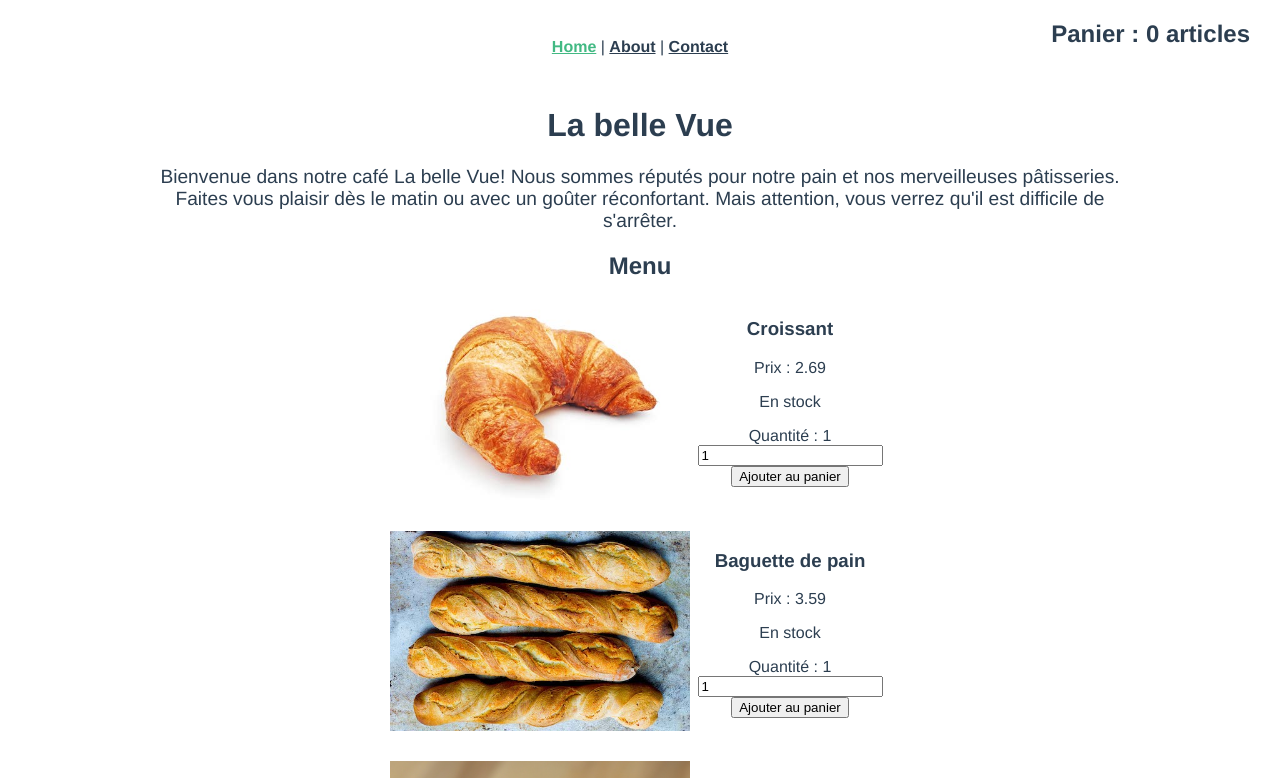
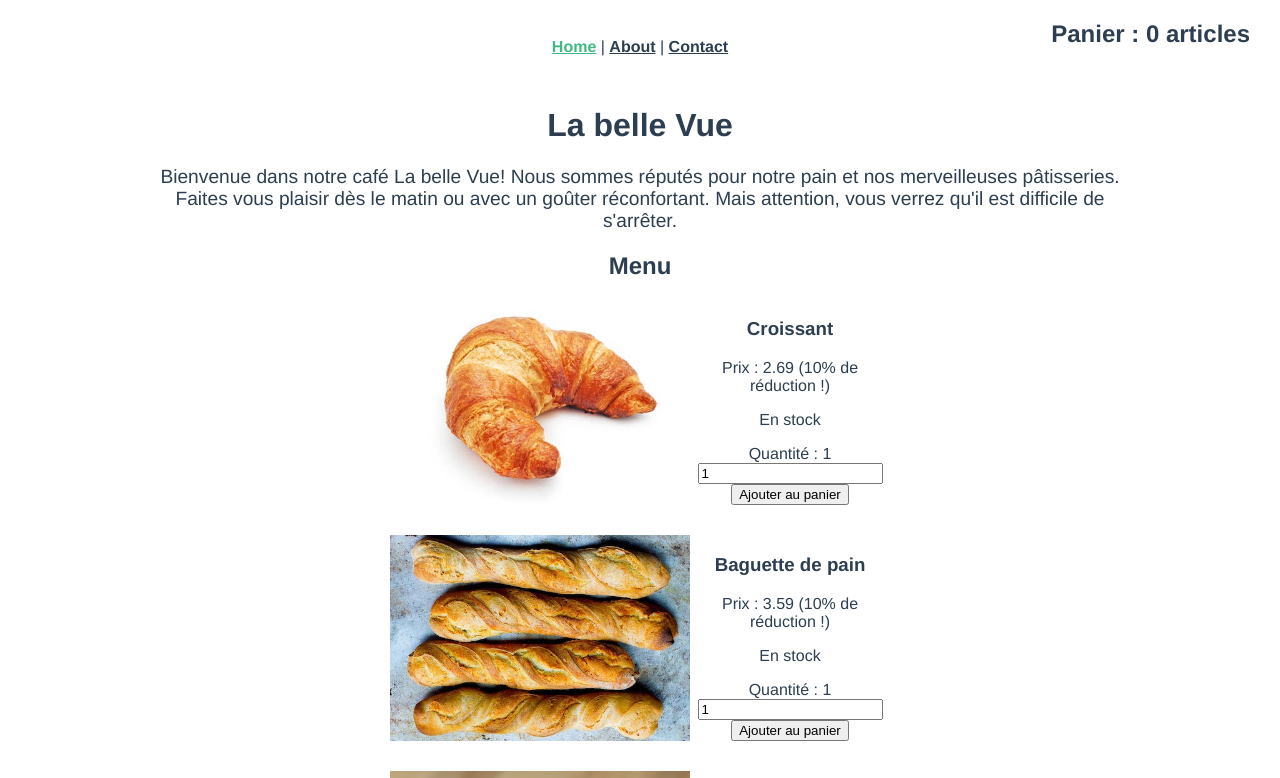
Before and after one commit to ramyy220/cafe_vue, a Vue app in the folder cli-version/: page / in a window 1280 px wide. Shown: the top 778 px of the page. Built offline with nearby package versions, Linux system fonts and the light colour scheme.

Commit message:
configure vuex

```diff
--- a/cli-version/package.json
+++ b/cli-version/package.json
@@ -10,7 +10,8 @@
   "dependencies": {
     "core-js": "^3.8.3",
     "vue": "^3.2.13",
-    "vue-router": "^4.0.3"
+    "vue-router": "^4.0.3",
+    "vuex": "^4.0.0"
   },
   "devDependencies": {
     "@babel/core": "^7.12.16",
@@ -18,6 +19,7 @@
     "@vue/cli-plugin-babel": "~5.0.0",
     "@vue/cli-plugin-eslint": "~5.0.0",
     "@vue/cli-plugin-router": "~5.0.0",
+    "@vue/cli-plugin-vuex": "~5.0.0",
     "@vue/cli-service": "~5.0.0",
     "eslint": "^7.32.0",
     "eslint-plugin-vue": "^8.0.3",
--- a/cli-version/src/components/MenuItem.vue
+++ b/cli-version/src/components/MenuItem.vue
@@ -67,7 +67,10 @@ props: {
         <img class="menu-item__image" :src="image.source" :alt="image.alt" />
         <div>
             <h3>{{ name }}</h3>
-            <p>Prix : {{ generatedPrice }}</p>
+            <p>
+				Prix : {{ generatedPrice }}
+				<span v-if="onSale">(10% de réduction !)</span>
+			</p>
             <p v-if="inStock">En stock</p>
             <p v-else>En rupture de stock</p>
             <div>
--- a/cli-version/src/main.js
+++ b/cli-version/src/main.js
@@ -1,5 +1,6 @@
 import { createApp } from 'vue'
 import App from './App.vue'
 import router from './router'
+import store from './store'
 
-createApp(App).use(router).mount('#app')
+createApp(App).use(store).use(router).mount('#app')
--- /dev/null
+++ b/cli-version/src/store/index.js
@@ -0,0 +1,14 @@
+import { createStore } from 'vuex'
+
+export default createStore({
+  state: {
+  },
+  getters: {
+  },
+  mutations: {
+  },
+  actions: {
+  },
+  modules: {
+  }
+})
```
Also changed, not shown: 1 other file (tests, documents, lock files or other folders).
